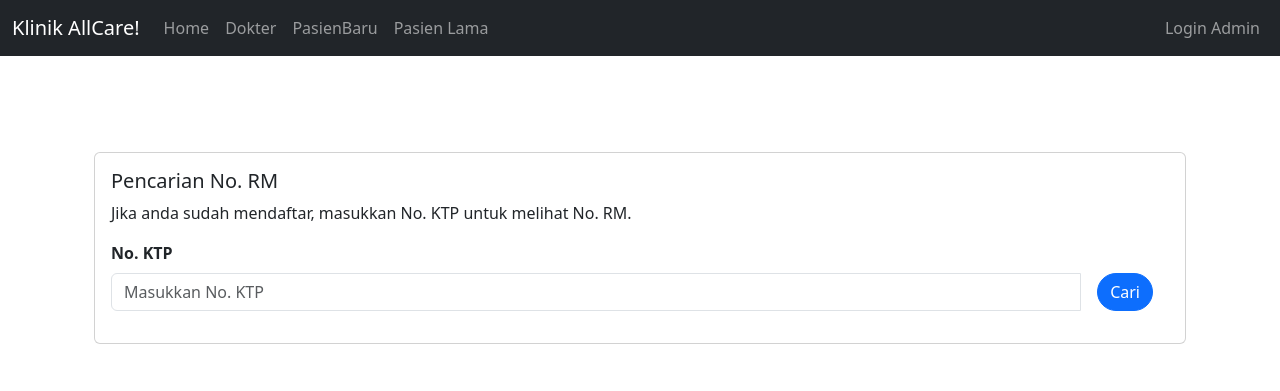
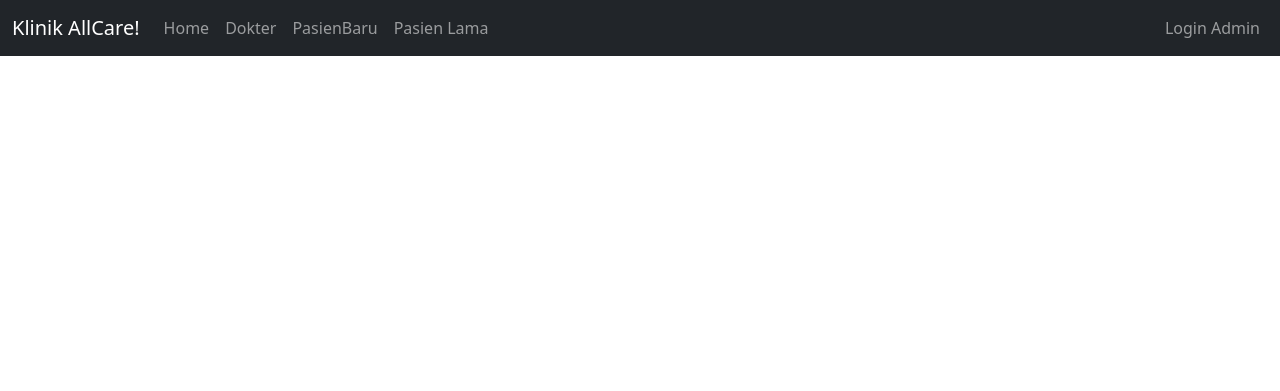
Before and after one commit to Alfinaa12/BK-poliklinik, a PHP site: page /index.php?page=pasienLama in a window 1280 px wide. Shown: the top 391 px of the page. Run offline with PHP 8.4, Linux system fonts and the light colour scheme.

Commit message:
Update pasienLama.php

```diff
--- a/pasienLama.php
+++ b/pasienLama.php
@@ -20,60 +20,3 @@ if (isset($_POST['cari'])) {
   }
 }
 ?>
-
-<div class="container py-5">
-  <!-- Add a search form -->
-  <div class="card mx-auto mt-5">
-    <div class="card-body">
-      <h5 class="card-title">Pencarian No. RM</h5>
-      <p>Jika anda sudah mendaftar, masukkan No. KTP untuk melihat No. RM.</p>
-      <form class="form" method="POST" action="" name="searchForm">
-        <div class="mb-3">
-          <label for="inputSearch" class="form-label fw-bold">No. KTP</label>
-          <div class="input-group">
-            <input type="text" class="form-control" name="searchTerm" id="inputSearch" placeholder="Masukkan No. KTP">
-            <button type="submit" class="btn btn-primary rounded-pill mx-3" name="cari">Cari</button>
-          </div>
-        </div>
-      </form>
-    </div>
-  </div>
-
-
-  <!-- Display the table only if the search button is clicked and there is no search error -->
-  <?php if ($showTable): ?>
-  <!-- Table-->
-  <table class="table table-hover">
-    <!--thead atau baris judul-->
-    <thead>
-      <tr>
-        <th scope="col">#</th>
-        <th scope="col">Nama</th>
-        <th scope="col">Alamat</th>
-        <th scope="col">No KTP</th>
-        <th scope="col">No Handphone</th>
-        <th scope="col">No RM</th>
-      </tr>
-    </thead>
-    <!--tbody berisi isi tabel sesuai dengan judul atau head-->
-    <tbody>
-      <?php
-            $no = 1;
-            while ($data = mysqli_fetch_array($searchResults)) {
-            ?>
-      <tr>
-        <th scope="row"><?php echo $no++ ?></th>
-        <td><?php echo $data['nama'] ?></td>
-        <td><?php echo $data['alamat'] ?></td>
-        <td><?php echo $data['no_ktp'] ?></td>
-        <td><?php echo $data['no_hp'] ?></td>
-        <td><?php echo $data['no_rm'] ?></td>
-      </tr>
-      <?php
-            }
-            ?>
-    </tbody>
-  </table>
-
-  <?php endif; ?>
-</div>
```
